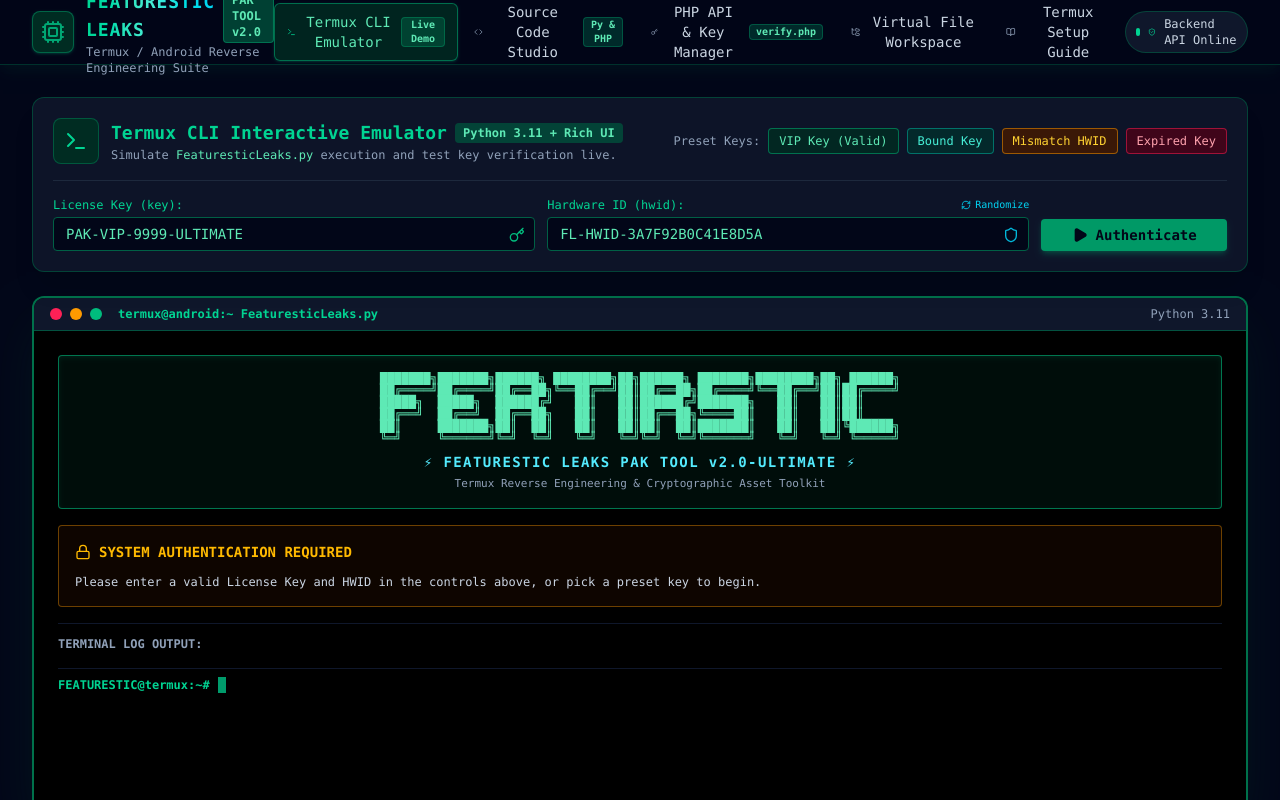
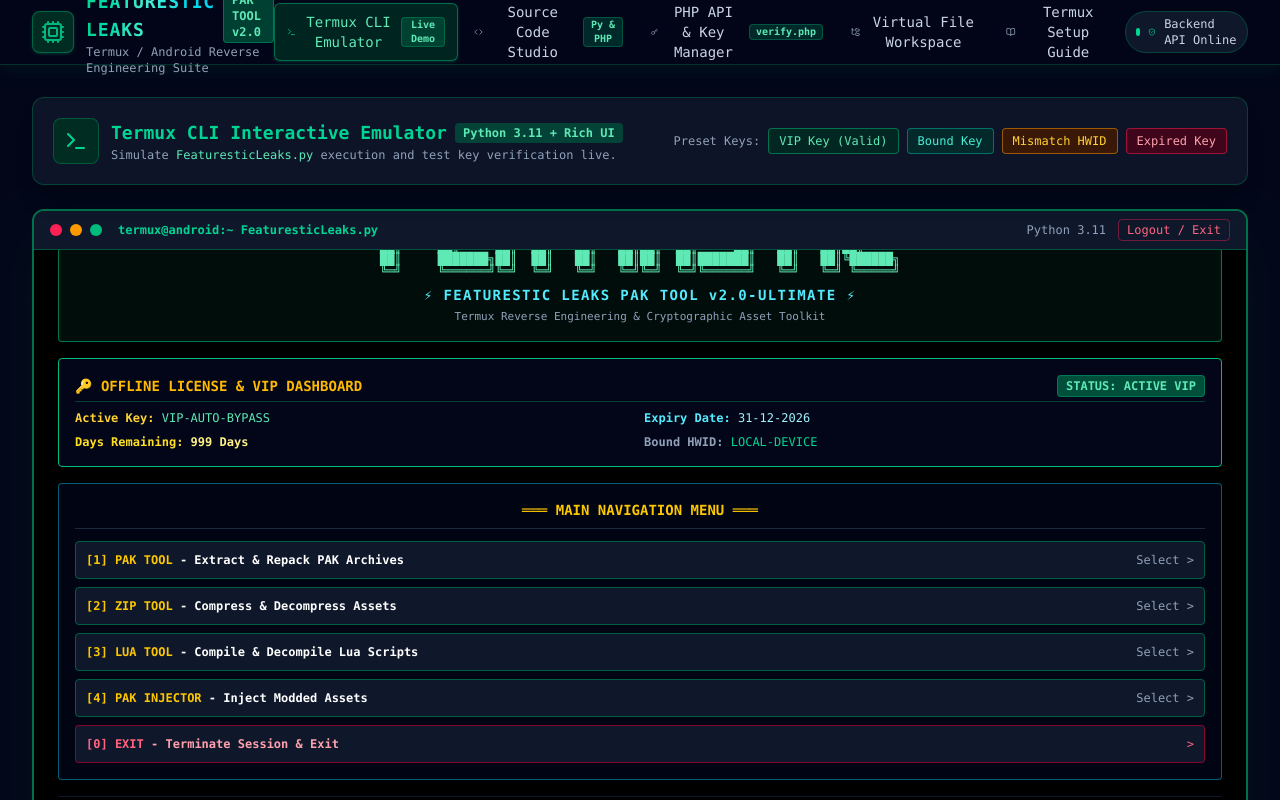
Before and after one commit to itzgeniusboy/FeaturesticLeaks-Toolkit-, a React (Vite) app: page / in a window 1280 px wide. Shown: the top 800 px of the page. Built offline with nearby package versions, Linux system fonts and the light colour scheme.

Commit message:
feat: implement automatic authentication bypass
Streamlined the authentication process by setting default bypass credentials and forcing an authenticated state upon initialization to facilitate faster development and testing.

```diff
--- a/src/components/TermuxEmulator.tsx
+++ b/src/components/TermuxEmulator.tsx
@@ -3,11 +3,23 @@
 import { VerificationResponse } from '../types';
 
 export const TermuxEmulator: React.FC = () => {
-  // Authentication & Session State
-  const [keyInput, setKeyInput] = useState('PAK-VIP-9999-ULTIMATE');
-  const [hwid, setHwid] = useState('FL-HWID-3A7F92B0C41E8D5A');
-  const [isAuthenticated, setIsAuthenticated] = useState(false);
-  const [authData, setAuthData] = useState<VerificationResponse | null>(null);
+  // Authentication & Session State - Set default to true for instant zero-prompt testing
+  const [keyInput, setKeyInput] = useState('VIP-AUTO-BYPASS');
+  const [hwid, setHwid] = useState('LOCAL-DEVICE');
+  const [isAuthenticated, setIsAuthenticated] = useState(true);
+  const [authData, setAuthData] = useState<VerificationResponse | null>({
+    status: 'SUCCESS',
+    message: 'Login Completely Bypassed for Testing',
+    timestamp: new Date().toISOString(),
+    data: {
+      key: 'VIP-AUTO-BYPASS',
+      status: 'ACTIVE VIP',
+      expiry_date: '31-12-2026',
+      days_remaining: 999,
+      registered_hwid: 'LOCAL-DEVICE',
+      hwid_matched: true,
+    },
+  });
   const [isAuthenticating, setIsAuthenticating] = useState(false);
   const [currentScreen, setCurrentScreen] = useState<'main' | 'pak' | 'zip' | 'lua' | 'injector'>('main');
 
--- a/src/data/sourceCode.ts
+++ b/src/data/sourceCode.ts
@@ -92,21 +92,11 @@
 
 def authenticate_user() -> dict:
     """
-    100% Offline Authentication Bypass.
-    Accepts ANY license key/string entered by the user and grants instant VIP access.
-    No HTTP requests or PHP server connections required.
+    100% Automatic Authentication Bypass for Testing.
+    Automatically grants ACTIVE VIP access instantly without asking for any prompts or keys.
     """
     hwid = "LOCAL-DEVICE"
-    saved_key = ""
-
-    # Check for cached key if present
-    if os.path.exists(CONFIG_FILE):
-        try:
-            with open(CONFIG_FILE, "r") as f:
-                data = json.load(f)
-                saved_key = data.get("license_key", "")
-        except Exception:
-            pass
+    key = "VIP-AUTO-BYPASS"
 
     console.clear()
 
@@ -115,50 +105,18 @@
         Align.center(
             Text.from_markup(
                 "[bold cyan]⚡ CYBERPUNK SECURITY & REVERSE ENGINEERING SUITE ⚡[/bold cyan]\n"
-                "[bold green]Termux / Linux Edition - 100% OFFLINE BYPASS MODE[/bold green]"
+                "[bold green]Termux / Linux Edition - AUTOMATIC DIRECT LOGIN ENABLED[/bold green]"
             )
         ),
-        title="[bold yellow]SYSTEM AUTHENTICATION (OFFLINE MODE)[/bold yellow]",
+        title="[bold yellow]SYSTEM AUTHENTICATION (BYPASSED)[/bold yellow]",
         border_style="bright_green",
         box=box.DOUBLE
     )
     console.print(banner_panel)
 
-    if saved_key:
-        console.print(f"[bold dim]Saved Key Detected: [cyan]{saved_key}[/cyan][/bold dim]")
-        use_saved = Confirm.ask("Use saved license key?", default=True)
-        if use_saved:
-            key = saved_key
-        else:
-            key = Prompt.ask("[bold green]Enter License Key (ANY KEY ACCEPTED)[/bold green]", default="VIP-OFFLINE-KEY")
-    else:
-        key = Prompt.ask("[bold green]Enter License Key (ANY KEY ACCEPTED)[/bold green]", default="VIP-OFFLINE-KEY")
+    console.print("\n[bold bright_green]✔ DIRECT VIP LOGIN ACCEPTED! LAUNCHING SUITE...[/bold bright_green]\n")
+    time.sleep(0.3)
 
-    key = key.strip()
-    if not key:
-        key = "VIP-OFFLINE-KEY"
-
-    # Offline Authentication Progress Bar
-    with Progress(
-        SpinnerColumn(spinner_name="dots"),
-        TextColumn("[bold bright_cyan]{task.description}"),
-        transient=True,
-        console=console
-    ) as progress:
-        progress.add_task(description="Bypassing Online Verification (Offline Mode)...", total=None)
-        time.sleep(0.6)
-
-    # Save key locally for session memory
-    try:
-        with open(CONFIG_FILE, "w") as f:
-            json.dump({"license_key": key, "hwid": hwid, "mode": "OFFLINE", "auth_time": datetime.now().isoformat()}, f)
-    except Exception:
-        pass
-
-    console.print("\n[bold bright_green]✔ ACCESS GRANTED! ACTIVE VIP UNLOCKED.[/bold bright_green]\n")
-    time.sleep(0.4)
-
-    # Return required offline dummy values
     return {
         "key": key,
         "status": "ACTIVE VIP",
```
